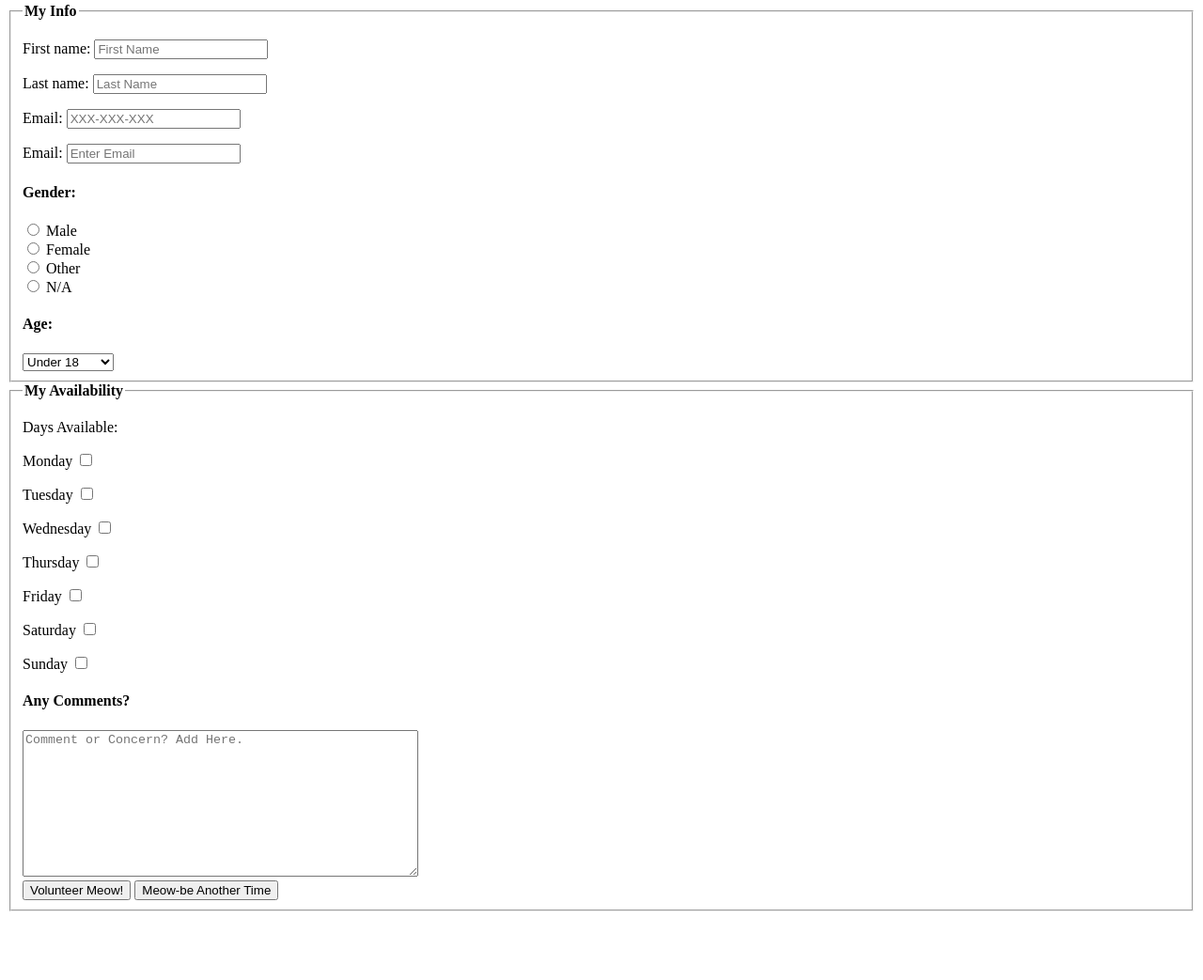
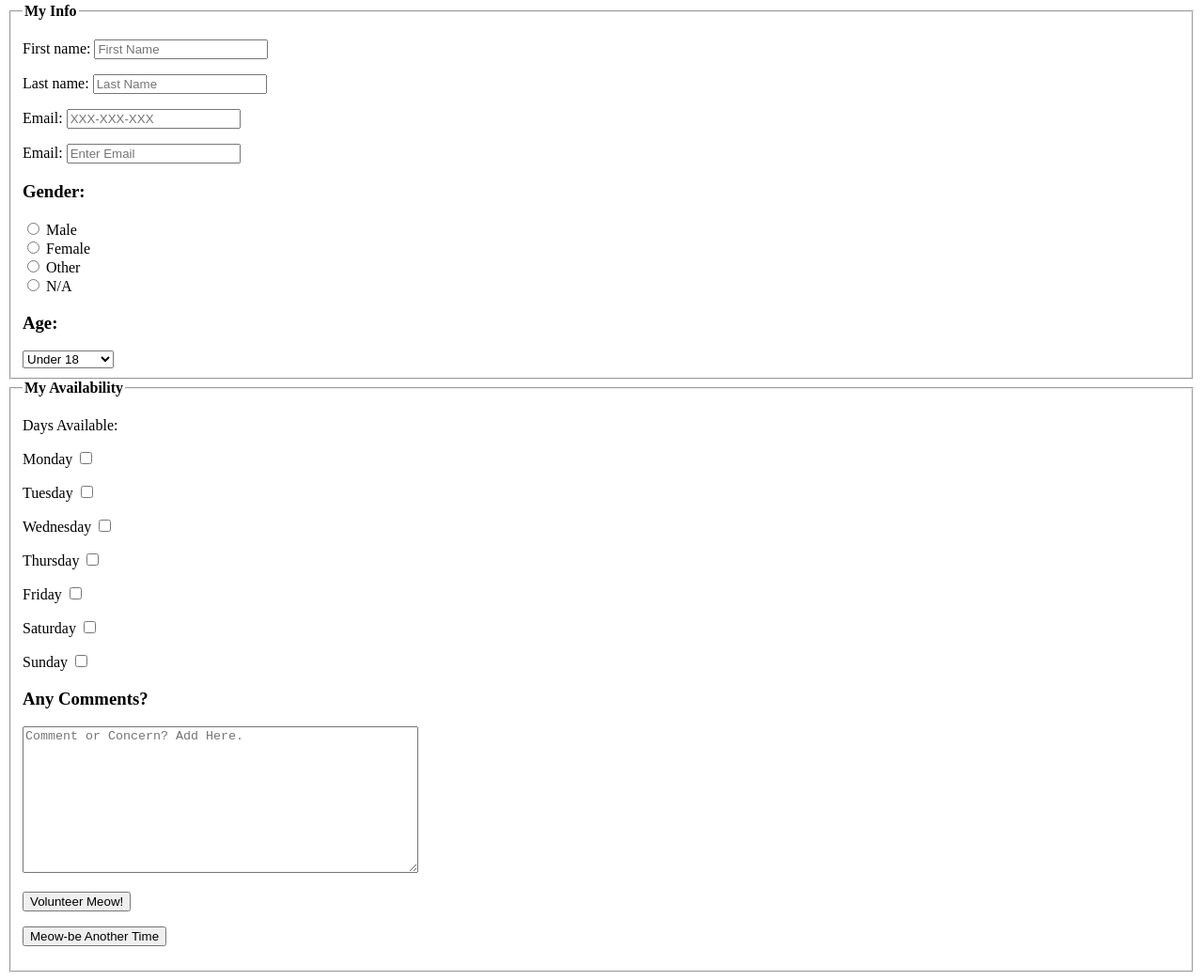
Before and after one commit to lbollenbacher/itmd361-lab4, a plain HTML site: page index.html in a window 1280 px wide. Shown: the part 77-1120 px from the top of the page at 94% size. Before the commit the page ends 1055 px from the top, so only its background shows below. Drawn offline with Linux system fonts and the light colour scheme.

Commit message:
Update index.html

```diff
--- a/index.html
+++ b/index.html
@@ -25,7 +25,7 @@
           <label for="email_field">Email:</label>
           <input type="text" id="email_field" name="email_field" placeholder="Enter Email">
         </p>
-        <h4>Gender:</h4>
+        <h3>Gender:</h3>
         <div>
           <input type="radio" id="gender_field" name="gender_field" value="male">
           <label for="male">Male</label>
@@ -43,7 +43,7 @@
           <label for="n/a">N/A</label>
         </div>
         <div>
-          <h4>Age:</h4>
+          <h3>Age:</h3>
             <select name="age_field">
               <optgroup label="Please Select">
                 <option value="Under_18">Under 18</option>
@@ -70,15 +70,15 @@
           <p><label>Sunday <input type="checkbox" name="available_field[]" value="sunday"></label></p>
         </div>
         <div>
-          <h4>Any Comments?</h4>
+          <h3>Any Comments?</h3>
           <textarea cols="50" rows="10" name="comments_field" placeholder="Comment or Concern? Add Here."></textarea>
         </div>
         <div>
           <input type="hidden" name="hidden_field" value="lbollenbacher">
         </div>
         <div>
-          <input type="submit" value="Volunteer Meow!">
-          <input type="reset" value="Meow-be Another Time">
+          <p><input type="submit" value="Volunteer Meow!"></p>
+          <p><input type="reset" value="Meow-be Another Time"></p>
         </div>
       </fieldset>
     </form>
```
